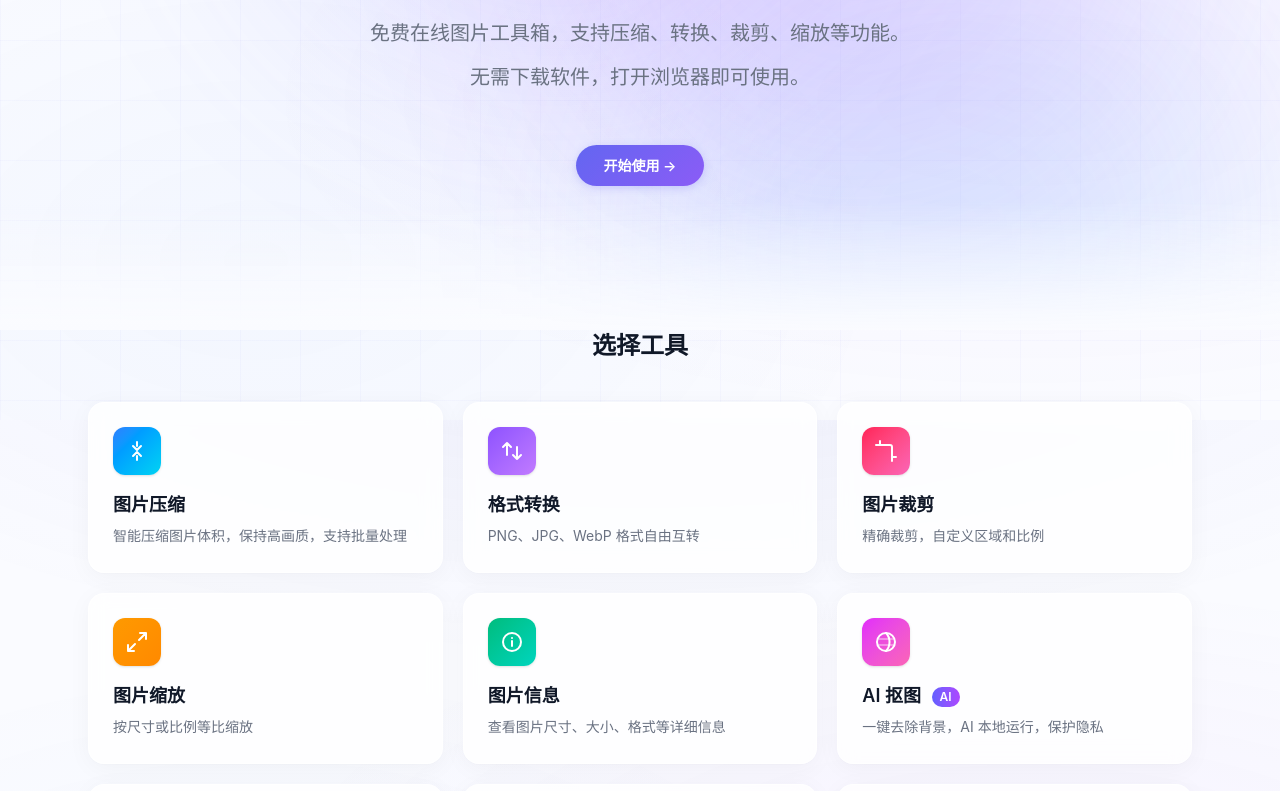
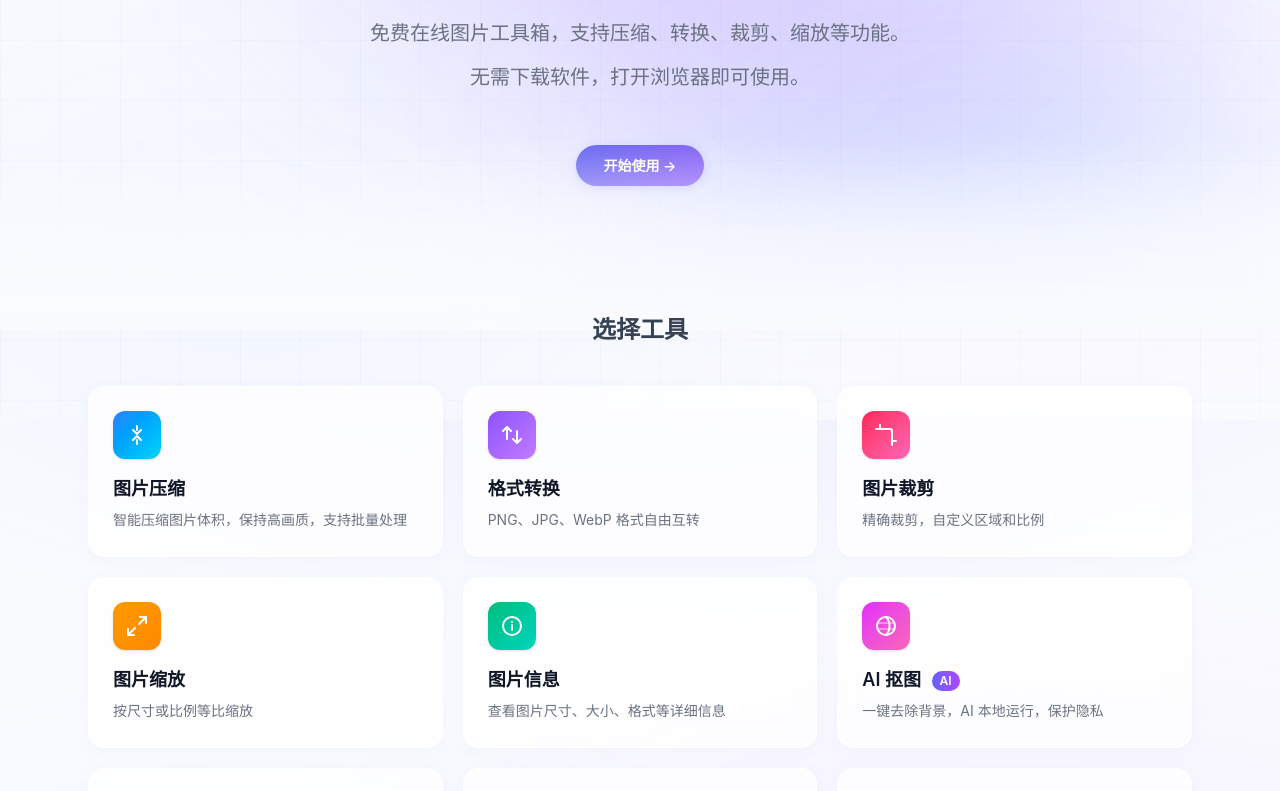
Before and after one commit to xiaoxiao194/image-tools, a Next.js app: page / in a window 1280 px wide. Shown: the part 380-1171 px from the top of the page. Built offline with nearby package versions, Linux system fonts and the light colour scheme.

Commit message:
style: Hero与工具区无缝衔接/卡片边框更柔和

```diff
--- a/src/app/globals.css
+++ b/src/app/globals.css
@@ -61,11 +61,11 @@ body > * {
 
 /* Glass card */
 .glass-card {
-  background: rgba(255, 255, 255, 0.8);
+  background: rgba(255, 255, 255, 0.75);
   backdrop-filter: blur(10px);
   -webkit-backdrop-filter: blur(10px);
-  border: 1px solid rgba(255, 255, 255, 0.6);
-  box-shadow: 0 4px 24px rgba(0, 0, 0, 0.04), 0 1px 2px rgba(0, 0, 0, 0.02);
+  border: 1px solid rgba(255, 255, 255, 0.5);
+  box-shadow: 0 2px 16px rgba(99, 102, 241, 0.04), 0 1px 3px rgba(0, 0, 0, 0.02);
 }
 
 .card-hover {
--- a/src/app/page.tsx
+++ b/src/app/page.tsx
@@ -53,7 +53,7 @@ export default function Home() {
         <div className="hero-glow bg-purple-500" style={{ top: "-100px", right: "10%" }}></div>
         <div className="hero-glow bg-blue-400" style={{ bottom: "-200px", left: "50%" }}></div>
         {/* Bottom fade */}
-        <div className="absolute bottom-0 left-0 right-0 h-32 bg-gradient-to-b from-transparent to-[#fafbff] pointer-events-none z-10"></div>
+        <div className="absolute bottom-0 left-0 right-0 h-48 bg-gradient-to-b from-transparent via-[#fafbff]/70 to-[#fafbff] pointer-events-none z-10"></div>
         <div className="max-w-6xl mx-auto px-6 pt-20 pb-24 text-center relative">
           <div className="inline-flex items-center gap-2 bg-white/60 backdrop-blur-sm text-indigo-600 text-sm font-medium px-4 py-1.5 rounded-full mb-8 border border-indigo-100/50 shadow-sm">
             <span className="w-2 h-2 rounded-full bg-indigo-500 animate-pulse"></span>
@@ -75,9 +75,9 @@ export default function Home() {
         </div>
       </section>
 
-      {/* Tools */}
-      <section id="tools" className="max-w-6xl mx-auto px-6 pb-20">
-        <h2 className="text-2xl font-bold text-center mb-10">选择工具</h2>
+      {/* Tools - 紧接Hero，无间隔 */}
+      <section id="tools" className="max-w-6xl mx-auto px-6 pb-20 -mt-4 relative z-10">
+        <h2 className="text-2xl font-bold text-center mb-10 text-gray-700">选择工具</h2>
         <div className="grid grid-cols-1 sm:grid-cols-2 lg:grid-cols-3 gap-5">
           {tools.map((t) => (
             <Link key={t.href} href={t.href} className="card-hover block glass-card rounded-2xl p-6">
```
